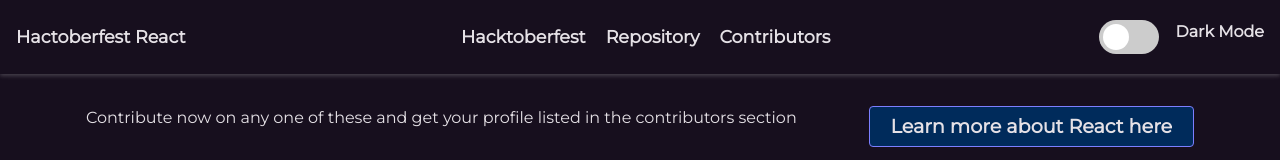
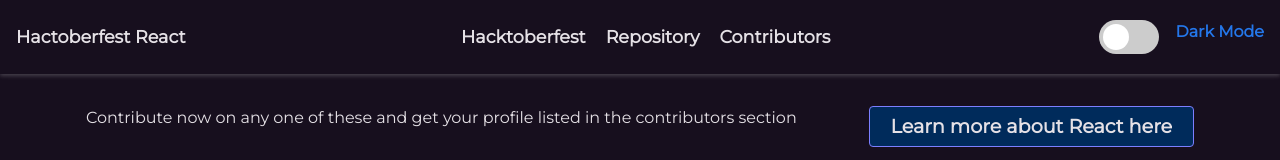
Before and after one commit to dikshantrajput/hacktoberfest-2022-react, a React (Create React App) app: page / in a window 1280 px wide. In both pictures the pointer is over the element "Dark Mode". Shown: the top 160 px of the page. Built offline with nearby package versions, Linux system fonts and the light colour scheme.

Commit message:
fixed the header.jsx issue by added light mode hover styles

```diff
--- a/src/components/Header/index.css
+++ b/src/components/Header/index.css
@@ -51,6 +51,17 @@ header nav {
   color: var(--cyan-color);
 }
 
+.brand__container__light a:hover,
+.header__nav__list__item__light a:hover {
+  color: var(--cyan-dark-color);
+}
+.fa:hover{
+  color: var(--cyan-color);
+}
+.ms-3:hover{
+  color:var(--cyan-dark-color);
+}
+
 @media (max-width: 767.98px) {
   header {
     position: relative;
--- a/src/index.css
+++ b/src/index.css
@@ -32,6 +32,7 @@ body {
   --primary-color: #170f1e;
   --secondary-color:rgb(124, 127, 255);
   --cyan-color:rgb(64, 221, 255);
+  --cyan-dark-color:#2477ea;
   --white-color:rgb(229, 225, 230);
   --white-light-color:rgba(229, 225, 230,0.7);
   --black-color:#000000;
```
